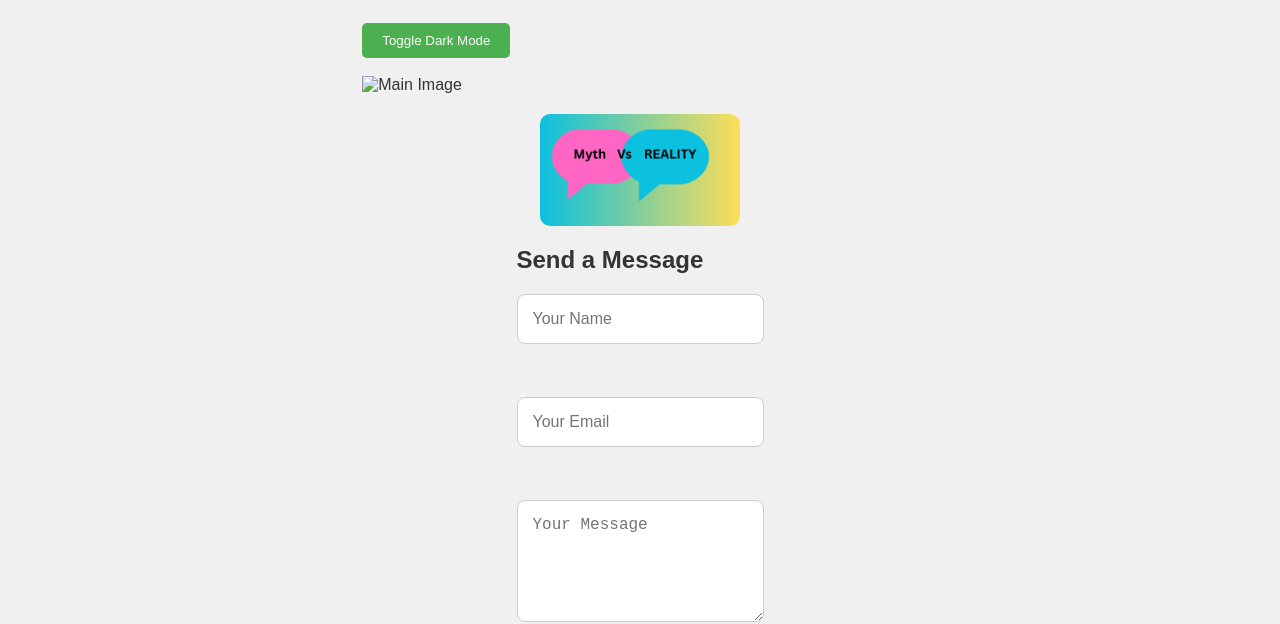
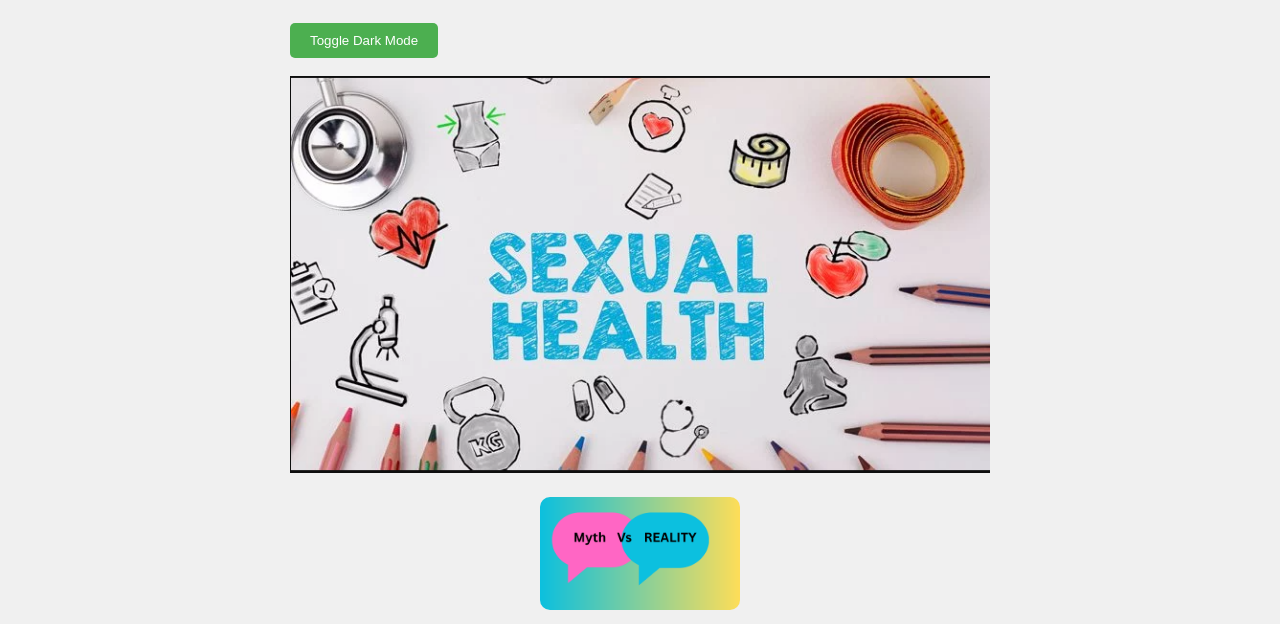
Before and after one commit to randy249/my-sexual-health-website, a plain HTML site: page index.html in a window 1280 px wide. Shown: the part 177-801 px from the top of the page. Drawn offline with Linux system fonts and the light colour scheme.

Commit message:
Update index.html

```diff
--- a/index.html
+++ b/index.html
@@ -25,7 +25,7 @@
     </p>
     <button onclick="toggleDarkMode()">Toggle Dark Mode</button>
     <br><br>
-    <img src="M v F" alt="Main Image" width="700">
+    <img src="M v F.png" alt="Main Image" width="700">
   </div>
 
   <!-- Gallery (optional) -->
```
